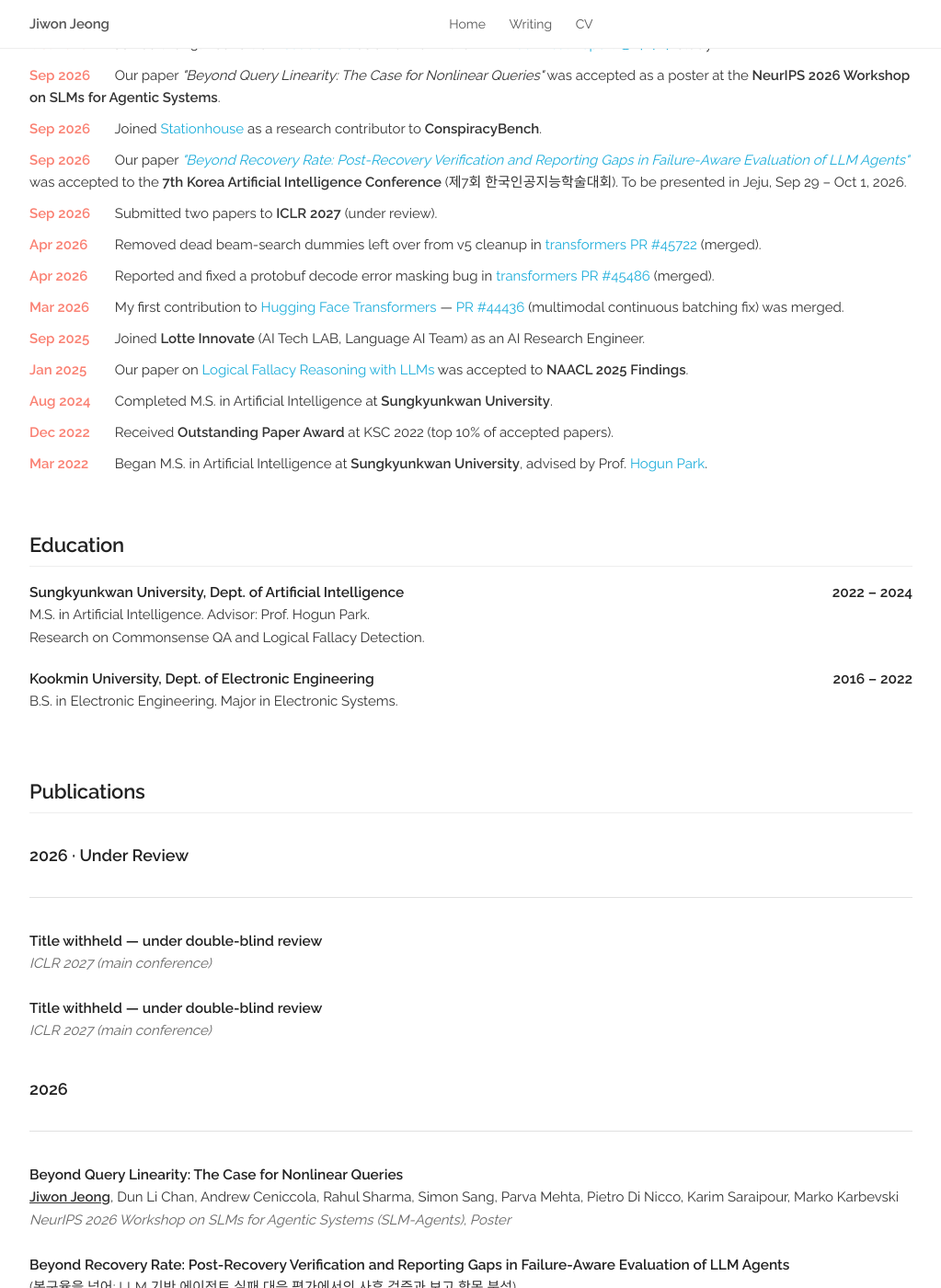
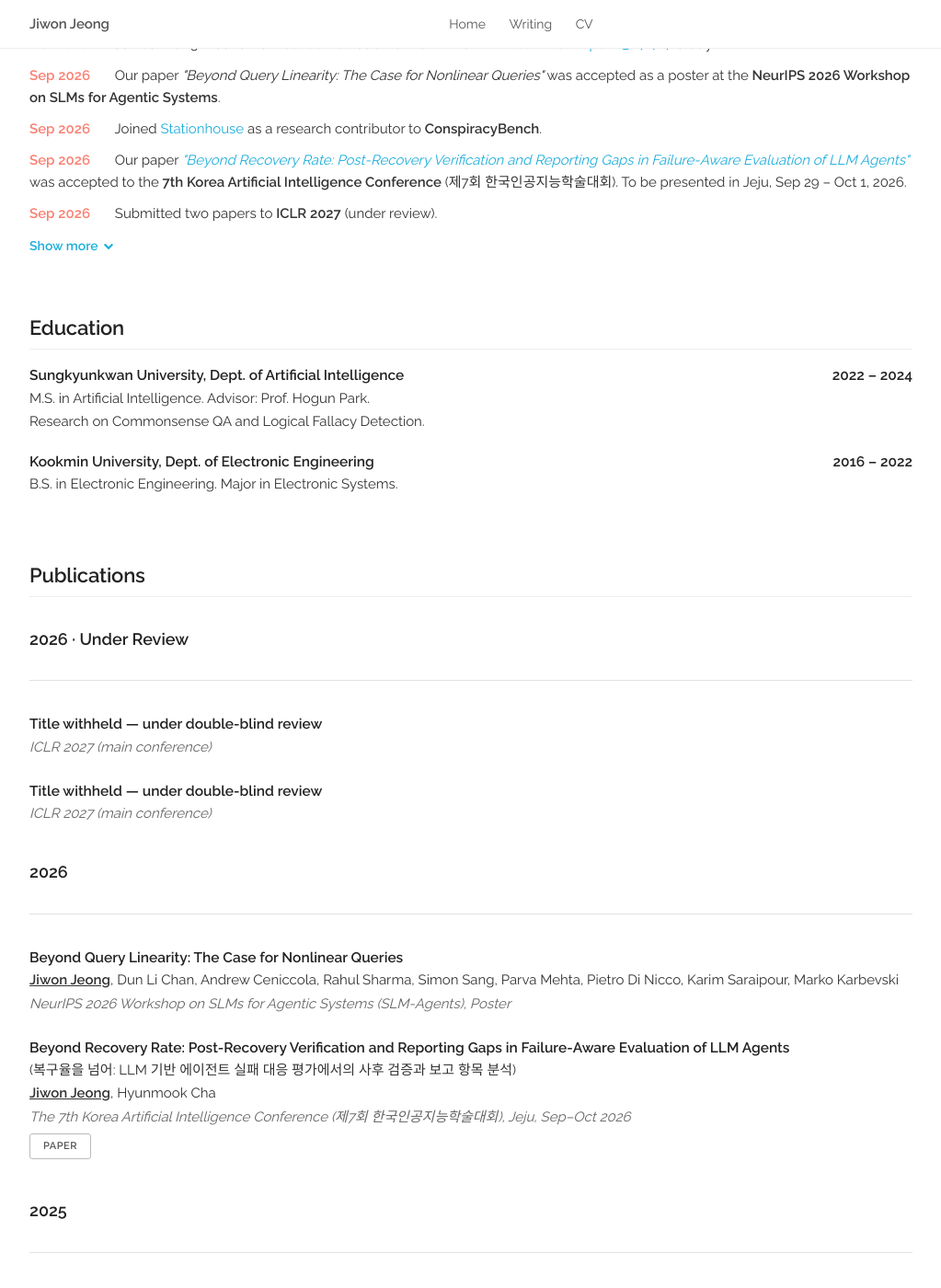
Before and after one commit to jw9603/jw9603.github.io, a Jekyll site: the page built from index.html, in a window 1280 px wide and 1400 px high, scrolled down 791 px. Shown: the whole window at 92% size, without its empty margins (128-1151 px from the left). Built offline with Jekyll 4.4.1, drawn with Linux system fonts in a browser that asks for light colours; a style sheet for code colours, icons or effects is not loaded.

Commit message:
Collapse older news items behind a Show more toggle

```diff
--- a/index.html
+++ b/index.html
@@ -92,6 +92,9 @@ description: AI Research Engineer — NLP, LLM Reasoning
       Submitted two papers to <b>ICLR 2027</b> (under review).
     </div>
 
+    <details class="news-more">
+      <summary><span class="when-closed">Show more</span><span class="when-open">Show less</span><i class="fa fa-chevron-down" aria-hidden="true"></i></summary>
+
       <div class="news-item">
         <b class="news-date">Apr 2026</b>
         Removed dead beam-search dummies left over from v5 cleanup in <a href="https://github.com/huggingface/transformers/pull/45722" target="_blank">transformers PR #45722</a> (merged).
@@ -131,6 +134,7 @@ description: AI Research Engineer — NLP, LLM Reasoning
         <b class="news-date">Mar 2022</b>
         Began M.S. in Artificial Intelligence at <b>Sungkyunkwan University</b>, advised by Prof. <a href="https://hogunpark.com/" target="_blank">Hogun Park</a>.
       </div>
+    </details>
   </div>
 
   <!-- ========== Education ========== -->
--- a/style.css
+++ b/style.css
@@ -201,6 +201,45 @@ a:hover {
   min-width: 75px;
 }
 
+.news-more > summary {
+  list-style: none;
+  display: inline-flex;
+  align-items: center;
+  gap: 6px;
+  margin: 2px 0 12px;
+  font-size: 1.4rem;
+  font-weight: 600;
+  color: var(--link);
+  cursor: pointer;
+  user-select: none;
+}
+
+.news-more > summary::-webkit-details-marker {
+  display: none;
+}
+
+.news-more > summary:hover {
+  color: var(--link-hover);
+}
+
+.news-more > summary .fa {
+  font-size: 1.1rem;
+  transition: transform .2s ease;
+}
+
+.news-more[open] > summary .fa {
+  transform: rotate(180deg);
+}
+
+.news-more .when-open,
+.news-more[open] .when-closed {
+  display: none;
+}
+
+.news-more[open] .when-open {
+  display: inline;
+}
+
 /* ===== Papers / Entries ===== */
 .paper {
   margin-bottom: 20px;
```
Lines whose indentation alone changed are shown as unchanged.
